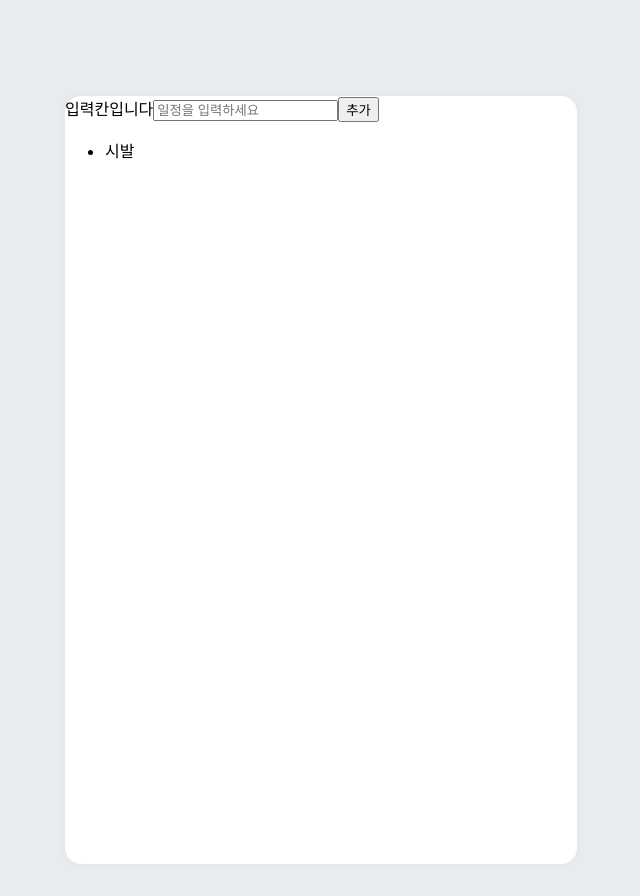
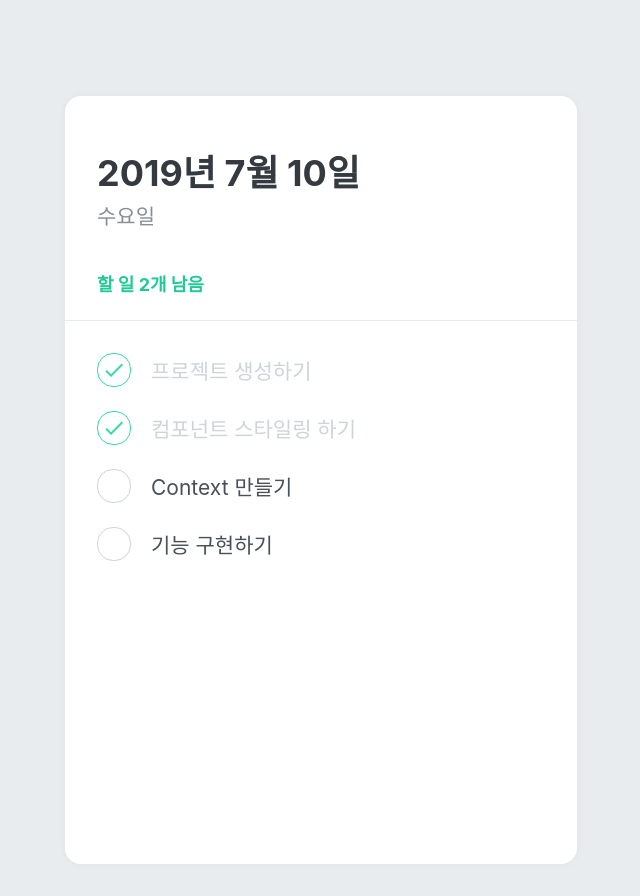
Before and after one commit to IGhost-P/DoneList, a React (Create React App) app in the folder donelist/: page / in a window 1280 px wide. Shown: the whole page, without its empty margins (319-959 px from the left). Built offline with nearby package versions, Linux system fonts and the light colour scheme.

Commit message:
변경중
item, List 추가 했습니다.

```diff
--- a/donelist/src/App.js
+++ b/donelist/src/App.js
@@ -3,6 +3,7 @@
 import Loding from './component/Loding';
 import TodoHead from './component/TodoHead';
 import TodoTemplate from './component/TodoTemplate';
+import DoneList from './component/DoneList'
 
 const GlobalStyle = createGlobalStyle`
   body {
@@ -15,8 +16,8 @@
     <>
       <GlobalStyle />
       <TodoTemplate>
-        {/* <TodoHead /> */}
-        <Loding />
+        <TodoHead />
+        <DoneList />
       </TodoTemplate>
     </>
   );
--- /dev/null
+++ b/donelist/src/component/DoneItem.js
@@ -0,0 +1,72 @@
+import React from 'react';
+import styled, { css } from 'styled-components';
+import { MdDone, MdDelete } from 'react-icons/md';
+
+const Remove = styled.div`
+  display: flex;
+  align-items: center;
+  justify-content: center;
+  color: #dee2e6;
+  font-size: 24px;
+  cursor: pointer;
+  &:hover {
+    color: #ff6b6b;
+  }
+  display: none;
+`;
+
+const TodoItemBlock = styled.div`
+  display: flex;
+  align-items: center;
+  padding-top: 12px;
+  padding-bottom: 12px;
+  &:hover {
+    ${Remove} {
+      display: initial;
+    }
+  }
+`;
+
+const CheckCircle = styled.div`
+  width: 32px;
+  height: 32px;
+  border-radius: 16px;
+  border: 1px solid #ced4da;
+  font-size: 24px;
+  display: flex;
+  align-items: center;
+  justify-content: center;
+  margin-right: 20px;
+  cursor: pointer;
+  ${props =>
+        props.done &&
+        css`
+      border: 1px solid #38d9a9;
+      color: #38d9a9;
+    `}
+`;
+
+const Text = styled.div`
+  flex: 1;
+  font-size: 21px;
+  color: #495057;
+  ${props =>
+        props.done &&
+        css`
+      color: #ced4da;
+    `}
+`;
+
+function TodoItem({ id, done, text }) {
+    return (
+        <TodoItemBlock>
+            <CheckCircle done={done}>{done && <MdDone />}</CheckCircle>
+            <Text done={done}>{text}</Text>
+            <Remove>
+                <MdDelete />
+            </Remove>
+        </TodoItemBlock>
+    );
+}
+
+export default TodoItem;
--- a/donelist/src/component/DoneList.js
+++ b/donelist/src/component/DoneList.js
@@ -1,11 +1,21 @@
-import React from 'react'
+import React from 'react';
+import styled from 'styled-components';
+import DoneItem from './DoneItem'
+
+const DoneListBlock = styled.div`
+  flex: 1;
+  padding: 20px 32px;
+  padding-bottom: 48px;
+  overflow-y: auto;
+`;
 
 function DoneList() {
-    return (
-        <div>
-
-        </div>
-    )
+    return <DoneListBlock>
+        <DoneItem text="프로젝트 생성하기" done={true} />
+        <DoneItem text="컴포넌트 스타일링 하기" done={true} />
+        <DoneItem text="Context 만들기" done={false} />
+        <DoneItem text="기능 구현하기" done={false} />
+    </DoneListBlock>;
 }
 
-export default DoneList
+export default DoneList;
```
Also changed, not shown: 1 other file (tests, documents, lock files or other folders).
